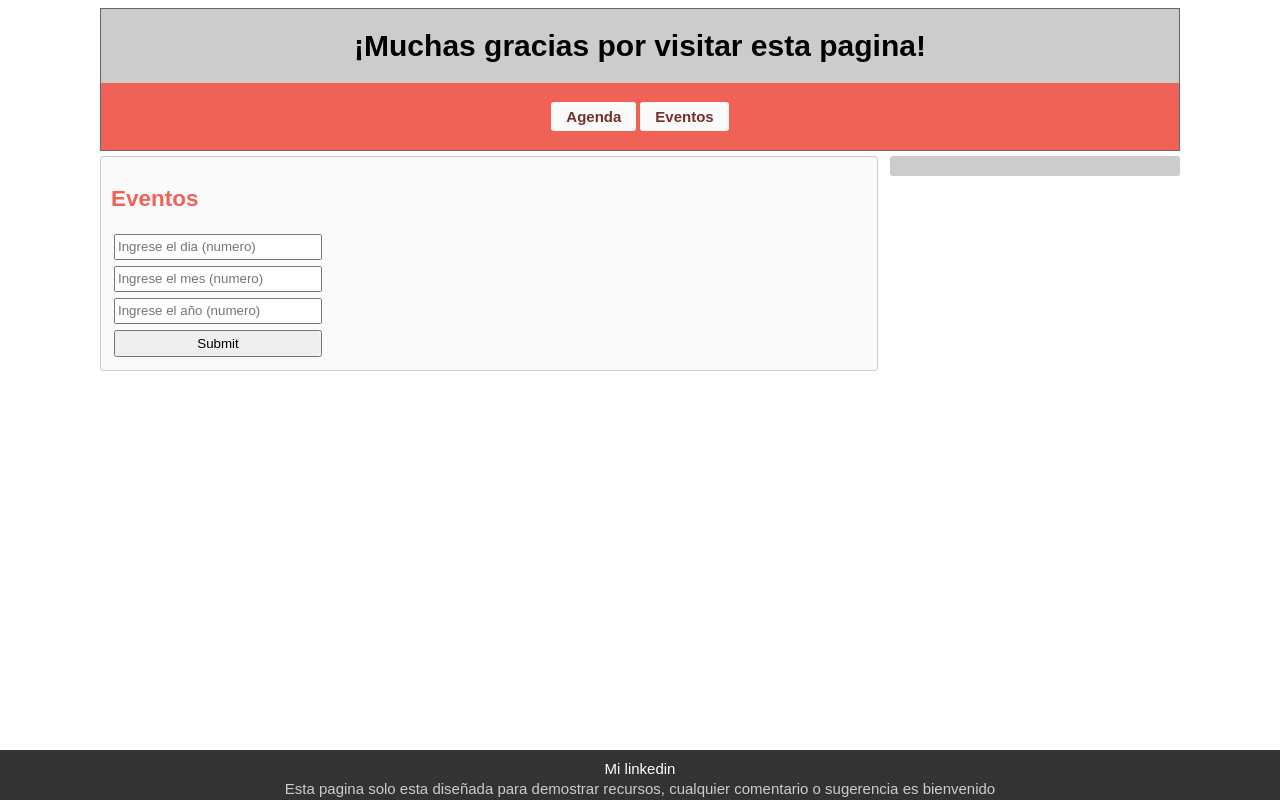
After one commit to MxAguirre/pagina01, a PHP site: page /02eventos.php in a window 1280 px wide. The commit adds this page. Run offline with PHP 8.4, Linux system fonts and the light colour scheme.

Commit message:
Add files via upload

```diff
--- /dev/null
+++ b/02eventos.php
@@ -0,0 +1,56 @@
+<?php session_start()?>
+<!DOCTYPE html>
+<html lang="es">
+<head>
+	<meta charset="utf-8">
+	<meta name="viewport" content="width=device-width, initial-scale=1.0" />
+	<link rel="stylesheet" href="estilos.css">
+</head>
+
+<body>
+
+<div class="container">
+	<header>
+		<h1>¡Muchas gracias por visitar esta pagina!</h1>
+	<nav>
+		<?php include("botonera.php"); ?>
+	</nav>
+	</header>
+	<section>
+		<h2>Eventos</h2>
+		<form method="POST" action="calculo_fecha.php">
+			<input class="fecha" type="number" name="dia" required placeholder="Ingrese el dia (numero)" min="1" max="31"> <br>
+			<input class="fecha" type="number" name="mes" required placeholder="Ingrese el mes (numero)" min="1" max="12"> <br>
+			<input class="fecha" type="number" name="año" required placeholder="Ingrese el año (numero)" min="1970" max="2150"> <br>
+			<input class="enviar" type="submit" id="enviar_fecha">
+		</form>
+
+		<?php
+			if (isset($_SESSION['error']) and !isset($_SESSION['ok'])) {
+				echo '<p>La fecha no es valida</p>';
+			}
+			else if (!isset($_SESSION['error']) and isset($_SESSION['ok'])) {
+				date_default_timezone_set('America/Argentina/Tucuman');
+				if (isset($_GET['fecha']) == True) {
+				$hoy = date('Y-m-d');
+				$fecha = ($_GET['fecha']);
+				$segundos = strtotime($fecha) - strtotime($hoy);
+				$dias = intval($segundos/86400);
+				echo "<p>Días restantes hasta la fecha ingresada: ".$dias."</p>";
+				}
+				else {
+					echo 'Ingrese una fecha para calcular los dias faltantes hasta la fecha.';
+				}
+			}
+		?>
+	</section>
+	<aside>
+
+	</aside>
+	<footer>
+		<a href="https://www.linkedin.com/in/maximilianoraguirre" target="_blank"> Mi linkedin </a>
+		<p>Esta pagina solo esta diseñada para demostrar recursos, cualquier comentario o sugerencia es bienvenido</p>
+	</footer>
+</div>
+</body>
+</html>
--- a/botonera.php
+++ b/botonera.php
@@ -1,3 +1,4 @@
 <ul>
 	<li><a href="01agenda.php">Agenda</a></li>
+	<li><a href="02eventos.php">Eventos</a></li>
 </ul>
```
Also changed, not shown: calculo_fecha.php (added, +16 -0 lines).
